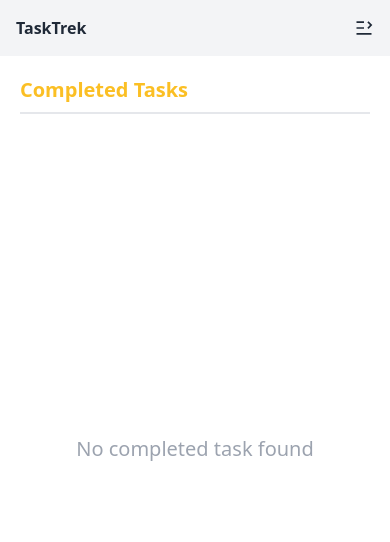
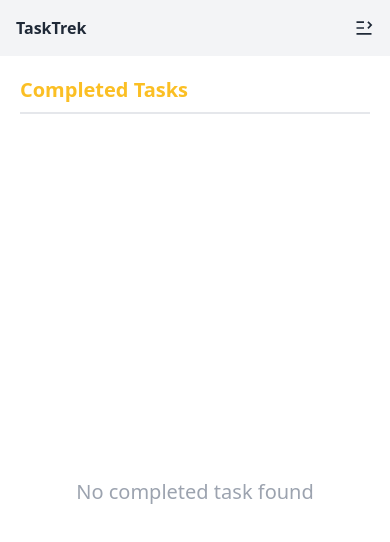
Before and after one commit to MDMahidul/todo-list-app, a React (Vite) app: page /completed in a window 390 px wide. Shown: the top 542 px of the page. Built offline with nearby package versions, Linux system fonts and the light colour scheme.

Commit message:
added readme file and navigate user to home route after added new data

```diff
--- a/src/components/EmptyData.jsx
+++ b/src/components/EmptyData.jsx
@@ -2,7 +2,7 @@ import React from 'react';
 
 const EmptyData = ({text}) => {
     return (
-        <div className='flex justify-center min-h-[70vh] md:min-h-[60vh] items-center text-gray-400 text-xl md:text-2xl'>
+        <div className='flex justify-center min-h-[80vh] md:min-h-[60vh] items-center text-gray-400 text-xl md:text-2xl'>
             {text}
         </div>
     );
--- a/src/components/Form/AddForm.jsx
+++ b/src/components/Form/AddForm.jsx
@@ -2,10 +2,12 @@ import { useForm } from "react-hook-form";
 import { v4 as uuidv4 } from "uuid";
 import toast from "react-hot-toast";
 import useTasks from "../../hooks/useTasks";
+import { useNavigate } from "react-router-dom";
 
 const AddForm = ({ setIsModalOpen }) => {
   //const [tasks, setTasks] = useState([]);
   const { tasks, addTask } = useTasks();
+  const navigate=useNavigate();
   const {
     register,
     handleSubmit,
@@ -23,6 +25,8 @@ const AddForm = ({ setIsModalOpen }) => {
     addTask(taskData);
     toast.success("Task Added Successfully");
     setIsModalOpen(false); //close modal
+    /* redirect to all task data after add new task */
+    navigate('/');
     reset(); //rest the form
   };
   return (
```
Also changed, not shown: 2 other files (tests, documents, lock files or other folders).
